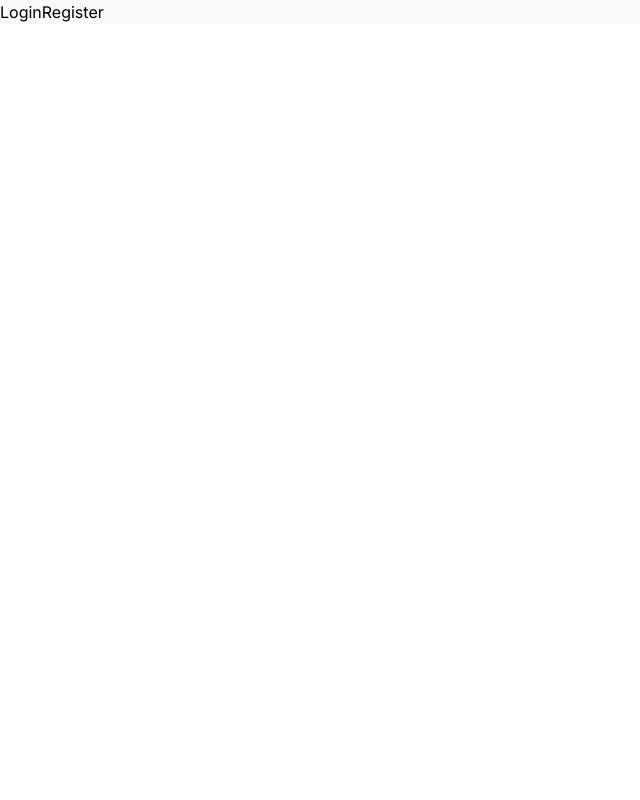
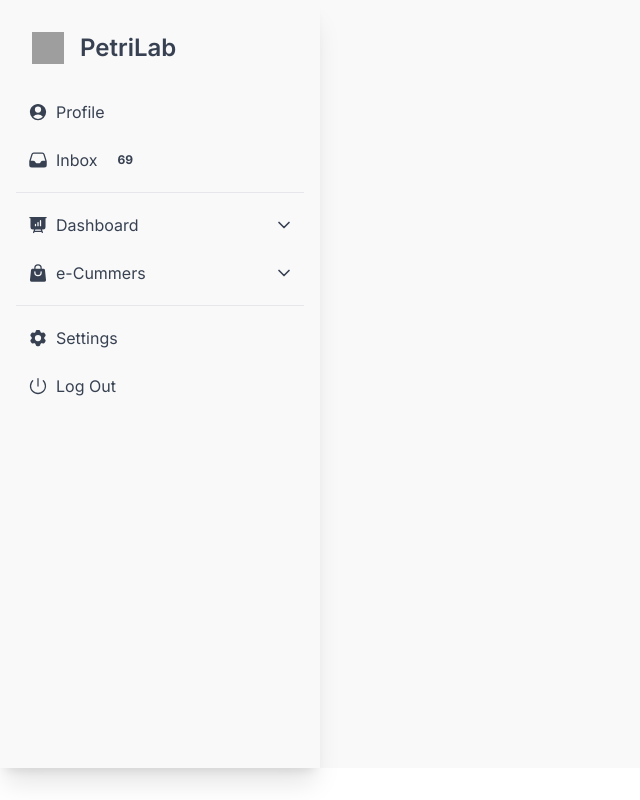
Before and after one commit to HolaMundo42/petrinext, a Next.js app: page / in a window 1280 px wide. Shown: the whole page, without its empty margins (0-640 px from the left). Built offline with nearby package versions, Linux system fonts and the light colour scheme; grey boxes are pictures that could not be loaded.

Commit message:
psw_str_bar is back yey

```diff
--- a/app/components/PasswordInput.tsx
+++ b/app/components/PasswordInput.tsx
@@ -29,7 +29,7 @@ const PasswordInput: React.FC<FormInputProps> = ({
 
   return (
     <div className="mb-4">
-      <label htmlFor={label.toLowerCase()} className="block text-sm font-semibold text-gray-800">
+      <label id={label.toLowerCase()+"label"} htmlFor={label.toLowerCase()} className="block text-sm font-semibold text-gray-800">
         {label}
       </label>
       <div className="mb-2 relative">
--- /dev/null
+++ b/app/components/menu_navbar.tsx
@@ -0,0 +1,175 @@
+import React, { useState } from "react";
+
+import {
+Card,
+Typography,
+List,
+ListItem,
+ListItemPrefix,
+ListItemSuffix,
+Chip,
+Accordion,
+AccordionHeader,
+AccordionBody,
+Alert,
+} from "@material-tailwind/react";
+
+import {
+PresentationChartBarIcon,
+ShoppingBagIcon,
+UserCircleIcon,
+Cog6ToothIcon,
+InboxIcon,
+PowerIcon,
+CubeTransparentIcon,
+} from "@heroicons/react/24/solid";
+
+import { ChevronRightIcon, ChevronDownIcon } from "@heroicons/react/24/outline";
+
+interface MenuProps {}
+
+export const Menu: React.FC<MenuProps> = () => {
+const [open, setOpen] = useState<number>(0);
+const [openAlert, setOpenAlert] = useState<boolean>(true);
+
+const handleOpen = (value: number) => {
+    setOpen(open === value ? 0 : value);
+};
+
+return (
+    <Card className="h-[calc(100vh-2rem)] w-full max-w-[20rem] p-4 shadow-xl shadow-blue-gray-900/5">
+    <div className="mb-2 flex items-center gap-4 p-4">
+        <img
+        src="https://cdn.icon-icons.com/icons2/2379/PNG/512/petri_dish_experimentation_biology_education_petri_dish_icon_143934.png"
+        alt="brand"
+        className="h-8 w-8"
+        />
+        <Typography variant="h5" color="blue-gray">
+        <p className="text-2xl">PetriLab</p>
+        </Typography>
+    </div>
+    <List className="h-[100vh]">
+
+
+    <ListItem>
+        <ListItemPrefix>
+            <UserCircleIcon className="h-5 w-5" />
+        </ListItemPrefix>
+        <p className="ml-2">Profile</p>
+        </ListItem>
+
+        <ListItem>
+        <ListItemPrefix>
+            <InboxIcon className="h-5 w-5" />
+        </ListItemPrefix>
+        <p className="ml-2">Inbox</p>
+        <ListItemSuffix>
+            <Chip value="69" size="sm" variant="ghost" color="blue-gray" className="ml-5 rounded-full" />
+        </ListItemSuffix>
+        </ListItem>
+
+        <hr className="my-2 border-blue-gray-50" />
+
+        <Accordion
+        open={open === 1}
+        icon={
+            <ChevronDownIcon
+            strokeWidth={2.5}
+            className={`mx-auto h-4 w-4 transition-transform ${
+                open === 1 ? "rotate-180" : ""
+            }`}
+            />
+        }
+        >
+        <ListItem className="p-0" selected={open === 1}>
+            <AccordionHeader onClick={() => handleOpen(1)} className="border-b-0 p-3">
+            <ListItemPrefix>
+                <PresentationChartBarIcon className="h-5 w-5" />
+            </ListItemPrefix>
+            <Typography color="blue-gray" className="mr-auto font-normal">
+                <p className="ml-2">Dashboard</p>
+            </Typography>
+            </AccordionHeader>
+        </ListItem>
+        <AccordionBody className="py-1">
+            <List className="p-0">
+            <ListItem>
+                <ListItemPrefix>
+                <ChevronRightIcon strokeWidth={3} className="h-3 w-5" />
+                </ListItemPrefix>
+                Scan Image
+            </ListItem>
+            <ListItem>
+                <ListItemPrefix>
+                <ChevronRightIcon strokeWidth={3} className="h-3 w-5" />
+                </ListItemPrefix>
+                My History
+            </ListItem>
+            <ListItem>
+                <ListItemPrefix>
+                <ChevronRightIcon strokeWidth={3} className="h-3 w-5" />
+                </ListItemPrefix>
+                Projects
+            </ListItem>
+            </List>
+        </AccordionBody>
+        </Accordion>
+        <Accordion
+        open={open === 2}
+        icon={
+            <ChevronDownIcon
+            strokeWidth={2.5}
+            className={`mx-auto h-4 w-4 transition-transform ${
+                open === 2 ? "rotate-180" : ""
+            }`}
+            />
+        }
+        >
+        <ListItem className="p-0" selected={open === 2}>
+            <AccordionHeader onClick={() => handleOpen(2)} className="border-b-0 p-3">
+            <ListItemPrefix>
+                <ShoppingBagIcon className="h-5 w-5" />
+            </ListItemPrefix>
+            <Typography color="blue-gray" className="mr-auto font-normal">
+                <p className="ml-2">e-Cummers</p>
+            </Typography>
+            </AccordionHeader>
+        </ListItem>
+        <AccordionBody className="py-1">
+            <List className="p-0">
+            <ListItem>
+                <ListItemPrefix>
+                <ChevronRightIcon strokeWidth={3} className="h-3 w-5" />
+                </ListItemPrefix>
+                Orders
+            </ListItem>
+            <ListItem>
+                <ListItemPrefix>
+                <ChevronRightIcon strokeWidth={3} className="h-3 w-5" />
+                </ListItemPrefix>
+                Products
+            </ListItem>
+            </List>
+        </AccordionBody>
+        </Accordion>
+
+        <hr className="my-2 border-blue-gray-50" />
+
+        <ListItem>
+        <ListItemPrefix>
+            <Cog6ToothIcon className="h-5 w-5" />
+        </ListItemPrefix>
+        <p className="ml-2">Settings</p>
+        </ListItem>
+        <ListItem>
+        <ListItemPrefix>
+            <PowerIcon className="h-5 w-5" />
+        </ListItemPrefix>
+        <p className="ml-2">Log Out</p>
+        </ListItem>
+    </List>
+    </Card>
+);
+};
+
+export default Menu;
--- a/app/page.tsx
+++ b/app/page.tsx
@@ -1,14 +1,12 @@
+"use client";
 import Image from 'next/image';
-import Login from './login/page';
+import Menu from './components/menu_navbar';
 import Link from 'next/link';
 
 export default function Home() {
   return (
-    <div>
-      <main className="bg-txtbox_bg_color_2">
-        <Link href={"/login"}>Login</Link>
-        <Link href={"/register"}>Register</Link>
-      </main>
+    <div className="bg-txtbox_bg_color_2">
+        <Menu/>
     </div>
   );
 }
--- a/app/signup/page.tsx
+++ b/app/signup/page.tsx
@@ -26,11 +26,15 @@ const FormInput: React.FC<FormInputProps> = ({
 }) => {
   const handleValueChange = (e: React.ChangeEvent<HTMLInputElement>) => {
     onChangeValue(e.target.value);
+    var idd = document.getElementById(label.toLowerCase())
+    if (idd != null) {
+      idd.style.color = "rgb(31, 41, 55)";
+    }
   };
 
   return(
   <div className="mb-4">
-    <label htmlFor={label.toLowerCase()} className="block text-sm font-semibold text-gray-800">
+    <label id={label.toLowerCase()+"label"} htmlFor={label.toLowerCase()} className="block text-sm font-semibold text-gray-800">
       {label}
     </label>
     <div className="mb-2 relative">
@@ -65,14 +69,81 @@ const Register: React.FC = () => {
     setShowPassword2(!showPassword2);
   };
 
+  const handleFormSubmit = (e: React.FormEvent<HTMLFormElement>) => {
+    e.preventDefault();
+    var fullname = document.getElementById("full name")
+    var fullname_label = document.getElementById("full namelabel")
+
+    var password_id_label = document.getElementById("passwordlabel")
+    var password2_id_label = document.getElementById("confirm passwordlabel")
+
+    var colorr = "rgb(31, 41, 55)"
+
+    if (fullname != null && fullname_label != null) {
+      fullname_label.textContent = "Full Name"
+      fullname_label.style.color = colorr
+      fullname_label.style.fontStyle = "normal"
+    }
+    if (password2_id_label != null && password_id_label != null) {
+      password_id_label.textContent = "Password"
+      password_id_label.style.color = colorr
+      password_id_label.style.fontStyle = "normal"
+
+      password2_id_label.style.color = colorr
+      password2_id_label.style.fontStyle = "normal"
+    }
+
+
+    if (!(name.indexOf(' ') >= 0)){
+      if (fullname != null && fullname_label != null) {
+        fullname_label.textContent = "Full Name *Fill in a full name"
+        fullname_label.style.color = "red"
+        fullname_label.style.fontStyle = "italic"
+        fullname.style.color = "red"
+      }
+      return false;
+    }
+
+    if (!(password.length > 3 && password.length < 17)){
+      if (password2_id_label != null && password_id_label != null) {
+        password_id_label.textContent = "Password *Must be 4-16 characters"
+        password_id_label.style.color = "red"
+        password_id_label.style.fontStyle = "italic"
+      }
+      return false
+    }
+
+    if (password != password2){
+
+      if (password2_id_label != null && password_id_label != null) {
+        password_id_label.textContent = "Password *Passwords don't match"
+        password_id_label.style.color = "red"
+        password_id_label.style.fontStyle = "italic"
+
+        password2_id_label.style.color = "red"
+        password2_id_label.style.fontStyle = "italic"
+      }
+      return false;
+    }
+
+    else{
+      alert("Signed In Successfully!")
+      const userData = {
+        name : name,
+        email: email,
+        password: password,
+      };
+    }
+  };
+
   return (
     <div className="relative flex flex-col md:flex-row items-stretch md:h-screen overflow-hidden bg-gray-100">
       <div className="w-full h-screen md:w-96 md:flex-shrink-0 bg-bg_color rounded-md shadow-md">
         <div className="flex flex-col justify-center items-center h-[100vh] p-8 md:p-16">
           <h1 className="text-3xl font-bold text-center text-gray-700">PetriLab</h1>
-          <form className="mt-6 w-full max-w-sm">
+          <form className="mt-6 w-full max-w-sm" onSubmit={handleFormSubmit}>
             <FormInput
-              label="Name"
+              label="Full Name"
               placeholder="Pollo Pérez"
               type="text"
               showPassword={showPassword}
--- a/package.json
+++ b/package.json
@@ -9,6 +9,8 @@
     "lint": "next lint"
   },
   "dependencies": {
+    "@heroicons/react": "^2.0.18",
+    "@material-tailwind/react": "^2.0.8",
     "@types/node": "20.2.5",
     "@types/react": "18.2.8",
     "@types/react-dom": "18.2.4",
```
Also changed, not shown: 1 other file (tests, documents, lock files or other folders).
